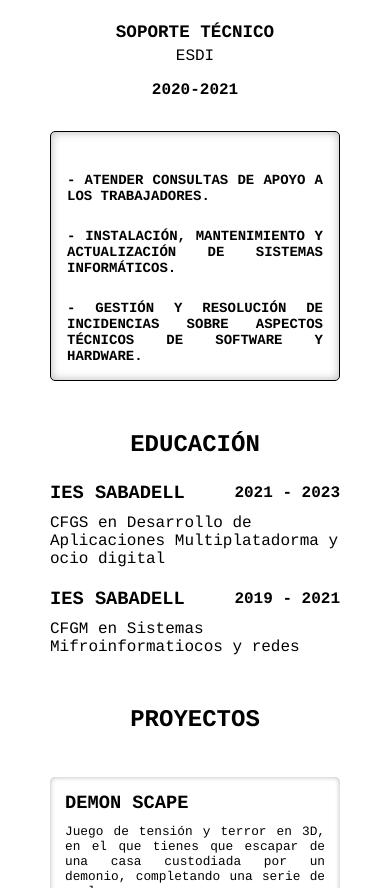
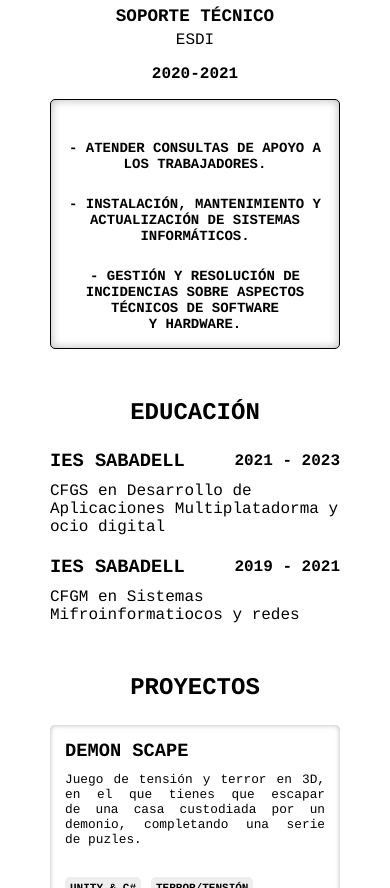
Before and after one commit to carlosalises/carlosalises-portfolio, a React (Create React App) app: page / in a window 390 px wide. Shown: the part 1112-2000 px from the top of the page. Built offline with nearby package versions, Linux system fonts and the light colour scheme.

Commit message:
responsive fixes

```diff
--- a/src/info/info.js
+++ b/src/info/info.js
@@ -51,5 +51,5 @@ export const projects = [
 ]
 
 export const skills = [
-    "HTML", "CSS", "JavaScript", "React -> Learning", "Unity", "C#", "Java", "SQL"
+    "HTML", "CSS", "JavaScript", "React", "Unity", "C#", "Java", "SQL"
 ]
--- a/src/style/Experience.module.css
+++ b/src/style/Experience.module.css
@@ -23,7 +23,7 @@
     & .responsabilities  {
         border: 1px solid black;
         box-shadow: inset 0 0 10px rgb(182, 182, 182);
-        margin-top: 2rem;
+        margin-top: 1rem;
         padding: 1rem;
         border-radius: 5px;
 
@@ -31,9 +31,10 @@
             text-transform: uppercase;
             list-style: none;
             text-align: justify;
-            margin-top: 10px;
+            margin-top: .5rem;
             font-weight: bold;
             font-size: 14px;
+            text-wrap: pretty;
         }
     }
 
@@ -54,6 +55,7 @@
         .responsabilities
         {
             & li {
+                text-align: center;
                 margin-top: 1.5rem;
             }
         }
--- a/src/style/Projects.module.css
+++ b/src/style/Projects.module.css
@@ -2,9 +2,9 @@
 .projects {
     display: grid;
     grid-template-columns: repeat(auto-fit, minmax(200px, 1fr));
-    gap: 10px;
     margin-inline: -20px;
     list-style: none;
+    gap: 10px;
 
         & .project {
             box-shadow: inset 0 0 5px rgb(182, 182, 182);
@@ -16,6 +16,7 @@
             height: 100%;
 
             & p {
+                text-wrap: pretty;
                 text-align: justify;
                 margin-top: 10px;
                 font-size: .8rem;
@@ -49,13 +50,7 @@
 
 @media (width <= 700px) {
     .projects {
-
-      margin-inline: 0px;
-
-        & li {
-            margin-top: 20px;
-        }
-
+        margin-inline: 0px;
+        gap: 3rem;
     }
-
-  }
+}
```
